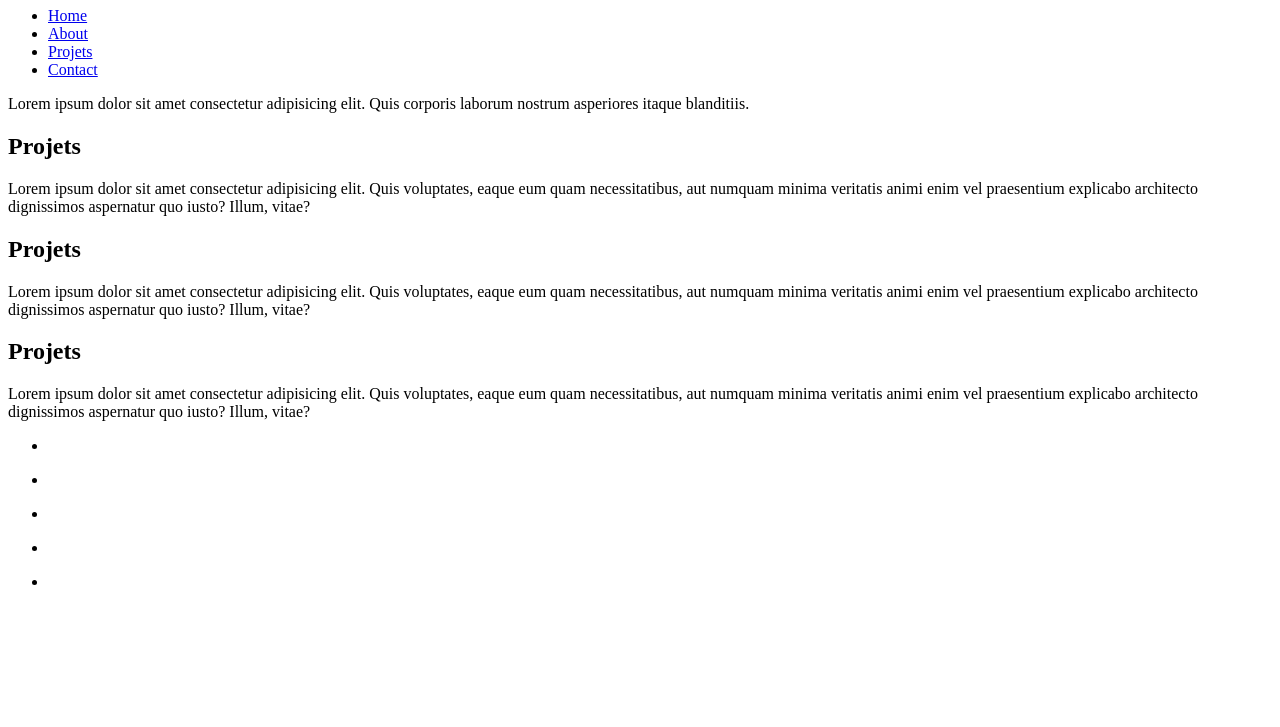
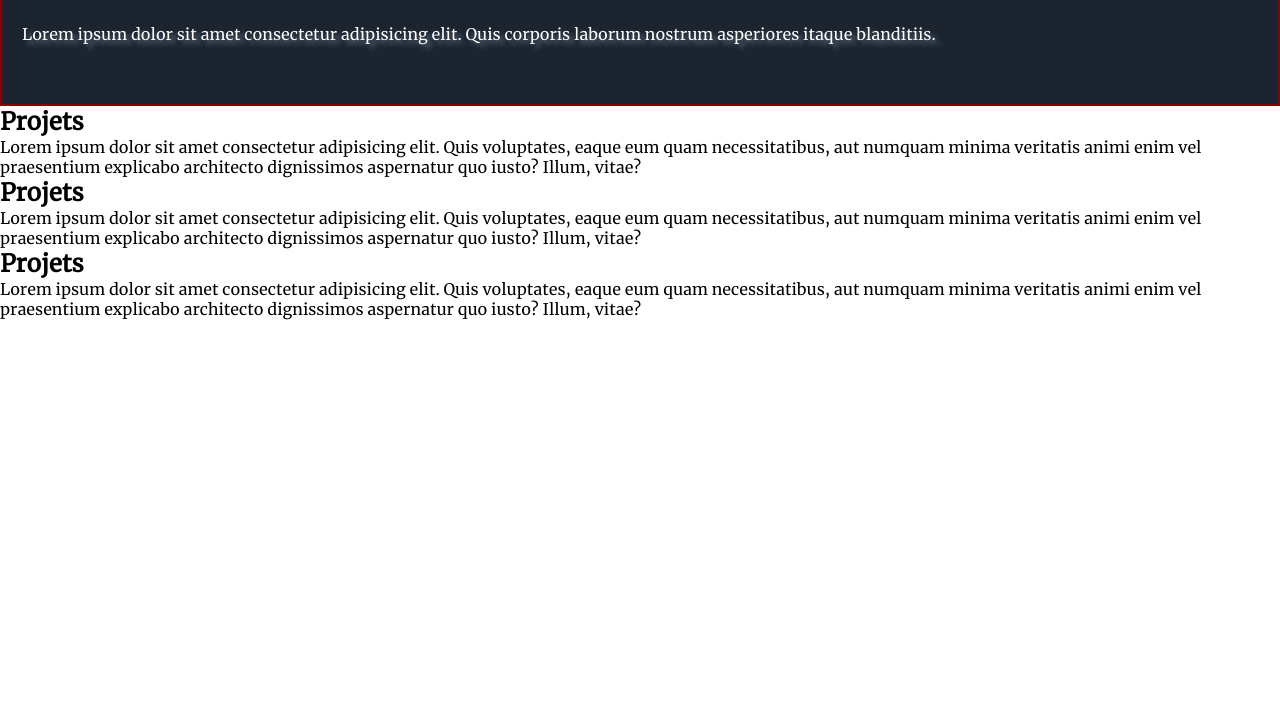
Before and after one commit to Nefer-Hotep/Portofolio, a plain HTML site: page index.html in a window 1280 px wide. Shown: the part 73-800 px from the top of the page. Drawn offline with Linux system fonts and the light colour scheme.

Commit message:
addindFont

```diff
--- a/assets/css/style.css
+++ b/assets/css/style.css
@@ -1,5 +1,59 @@
-/***********************************Elément principaux de la page ********************************/
+/*********************************** Définition des polices personnalisées ********************************/
 @font-face {
-    font-family: ;
-    src: url();
+    font-family: "Merriweather";
+    src: url(../font/Merriweather-Regular.ttf);
 }
+@font-face {
+    font-family: "Montserrat";
+    src: url(../font/Montserrat-Medium.ttf);
+}
+@font-face {
+    font-family: "PlayfairDisplay";
+    src: url(../font/PlayfairDisplay-Medium.ttf);
+}
+/*********************************** Eléments principaux de la page ***************************************/
+* {
+    margin: 0;
+    padding: 0;
+    list-style-type: none;
+    outline: none;
+}
+body {
+    font-family: "Merriweather";
+    font-size: 100%;
+}
+/*********************************** Header ****************************************************************/
+header {
+    background-color: #1B242F;
+    padding: 60px 20px;
+    border: 2px solid darkred;
+    color: white;
+    text-shadow: 5px 4px 5px rgba(196, 217, 255, 0.445);
+}
+.container_header {
+    display: flex;
+    border: 2px solid darkred;
+}
+h1 {
+
+
+}
+nav {
+    background-color: white;
+
+}
+nav ul {
+    display: flex;
+}
+nav li {
+    margin-right: 15px;
+}
+nav a
+{
+
+}
+/*********************************** Citation **************************************************************/
+.quote {
+    background-color: aquamarine;
+    min-height: 200px;
+}
--- a/index.html
+++ b/index.html
@@ -4,27 +4,27 @@
     <meta charset="UTF-8">
     <meta http-equiv="X-UA-Compatible" content="IE=edge">
     <meta name="viewport" content="width=device-width, initial-scale=1.0">
+
     <title>Régis EFFINGER | Yes it's me !</title>
+    <link rel="stylesheet" href="./assets/css/style.css">
 </head>
 <body>
-    <header>
+    <nav class="">
         <div class="container_header">
             <h1>Régis EFFINGER</h1>
-                <nav>
                     <ul>
                         <li><a href="#">Home</a></li>
                         <li><a href="#">About</a></li>
                         <li><a href="#">Projets</a></li>
                         <li><a href="#">Contact</a></li>
                     </ul>
-                </nav>
         </div>
-    </header>
-    <div class="quote">
+    </nav>
+    <header>
         <p>
             Lorem ipsum dolor sit amet consectetur adipisicing elit. Quis corporis laborum nostrum asperiores itaque blanditiis.
         </p>
-    </div>
+    </header>
     <section class="section-1">
         <div class="img"></div>
         <div class="container">
```
Also changed, not shown: assets/font/Merriweather-Regular.ttf (added), assets/font/Montserrat-Medium.ttf (added), assets/font/PlayfairDisplay-Medium.ttf (added).
